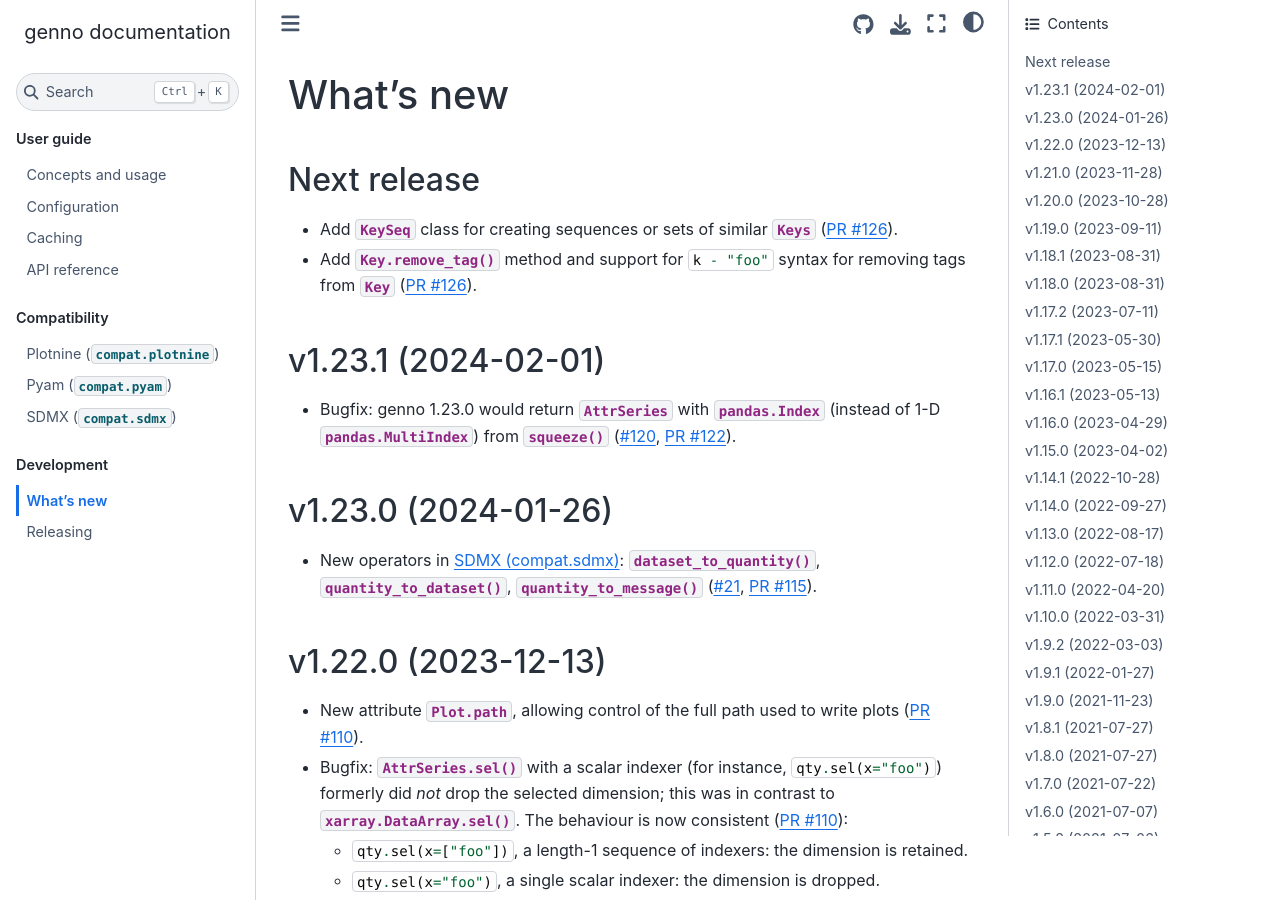
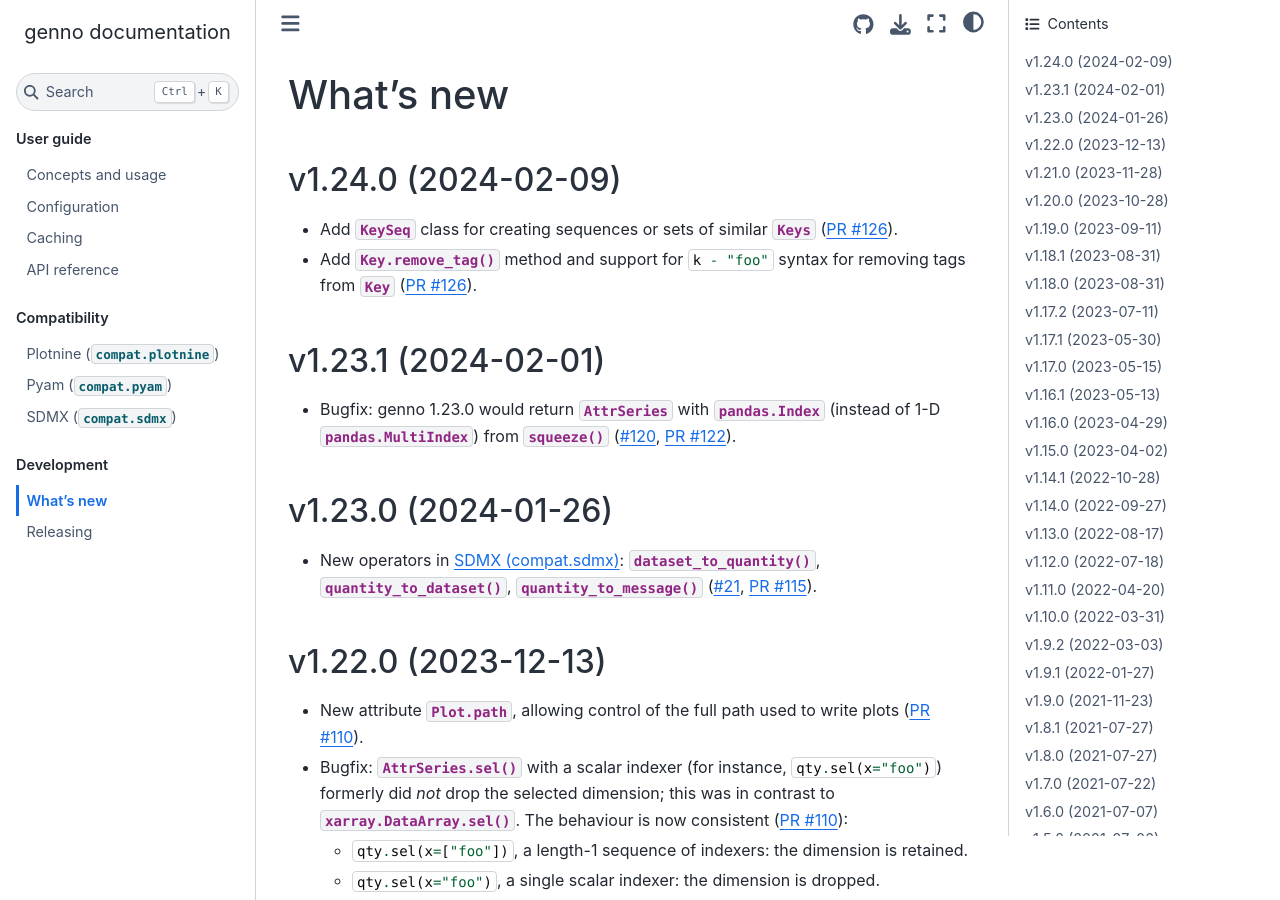
Before and after one commit to khaeru/genno, a Sphinx documentation site: the page built from doc/whatsnew.rst, in a window 1280 px wide and 900 px high. Built offline with Sphinx 7.4.7 and the Sphinx Book theme 1.1.4, drawn with Linux system fonts in a browser that asks for light colours.

Commit message:
Mark v1.24.0 in doc/whatsnew

```diff
--- a/doc/whatsnew.rst
+++ b/doc/whatsnew.rst
@@ -1,8 +1,11 @@
 What's new
 **********
 
-Next release
-============
+.. Next release
+.. ============
+
+v1.24.0 (2024-02-09)
+====================
 
 - Add :class:`.KeySeq` class for creating sequences or sets of similar :class:`Keys <.Key>` (:pull:`126`).
 - Add :meth:`.Key.remove_tag` method and support for :py:`k - "foo"` syntax for removing tags from :class:`.Key` (:pull:`126`).
```
